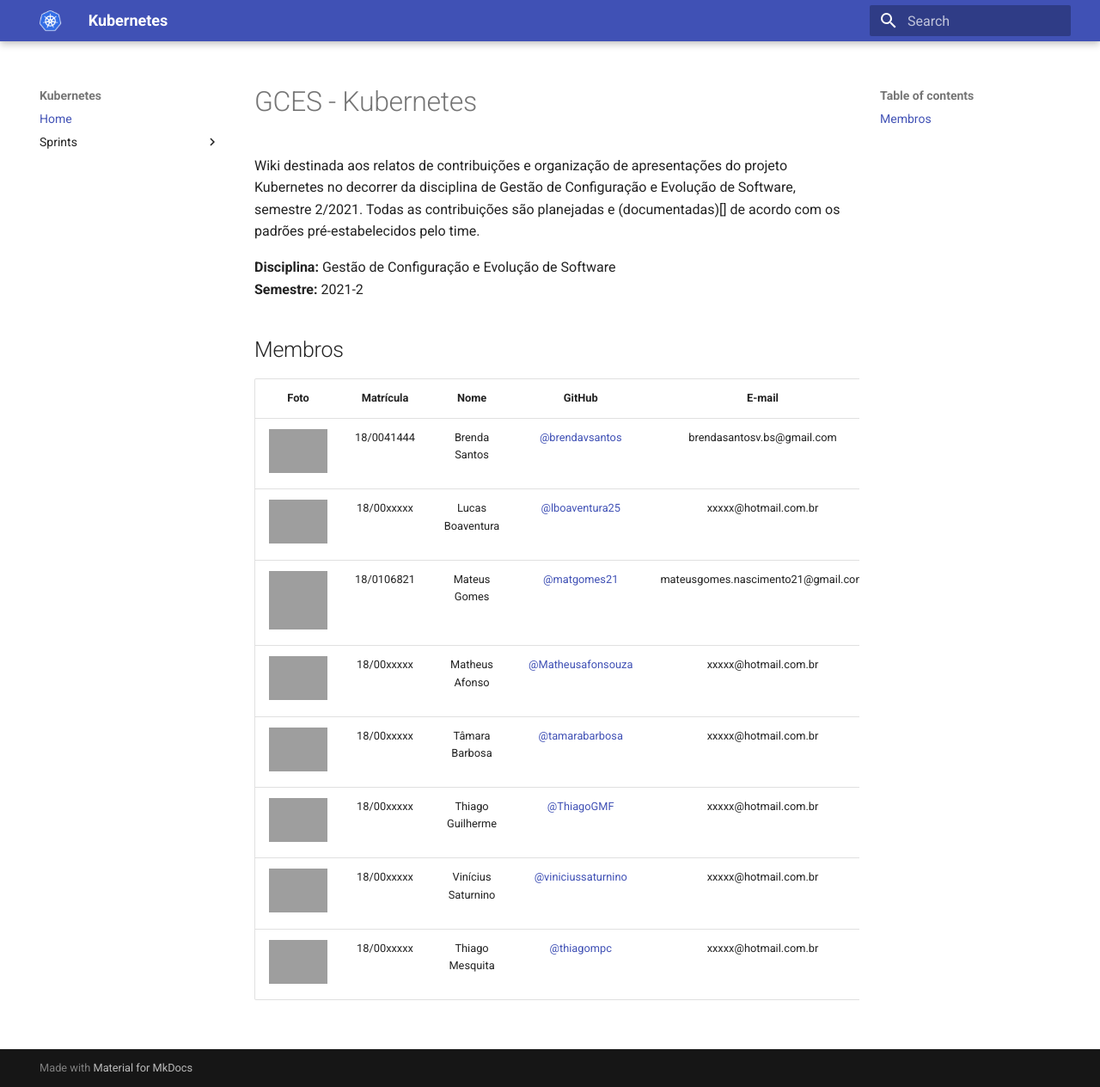
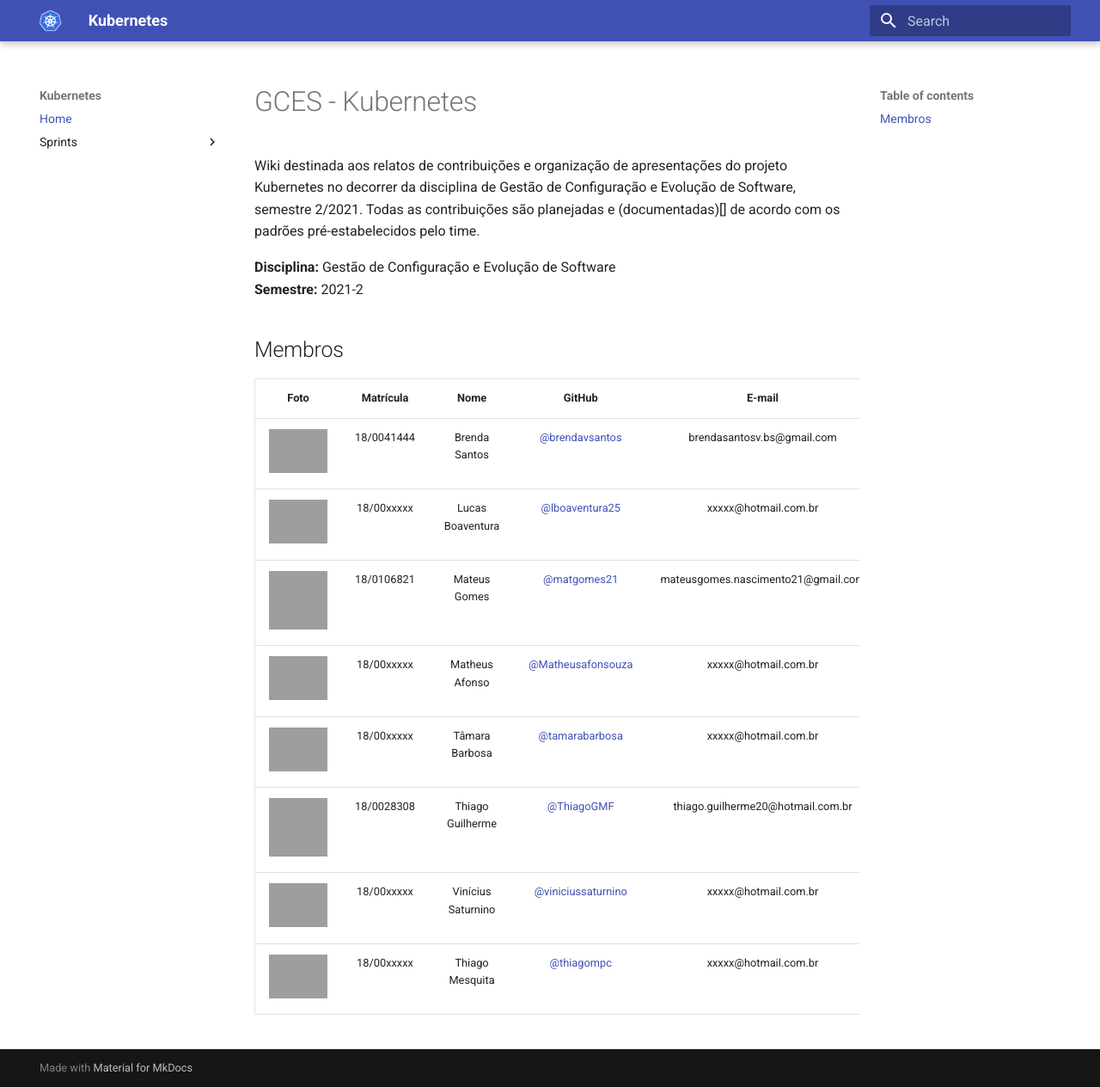
Before and after one commit to GCES-Kubernetes-2021-2/docs, an MkDocs documentation site: the page built from docs/index.md, in a window 1280 px wide and 1264 px high, cut to the strip 0-1264 px from the top of the window. Shown: the whole strip at 86% size. Built offline with MkDocs 1.6.1 and Material for MkDocs 9.7.7, drawn with Linux system fonts in a browser that asks for light colours; old or Windows-style settings are respelled for this version of MkDocs; grey boxes are pictures that could not be loaded.

Commit message:
adding thiago's infos

```diff
--- a/docs/index.md
+++ b/docs/index.md
@@ -14,7 +14,7 @@
 | ![Mateus Gomes][mateus-img] | 18/0106821 | Mateus Gomes | [@matgomes21][mateus-github] | mateusgomes.nascimento21@gmail.com |
 | ![Matheus Afonso][matheus-img] | 18/00xxxxx | Matheus Afonso | [@Matheusafonsouza][matheus-github] | xxxxx@hotmail.com.br |
 | ![Tamara][tamara-img] | 18/00xxxxx | Tâmara Barbosa | [@tamarabarbosa][tamara-github] | xxxxx@hotmail.com.br |
-| ![Thiago][thiago1-img] | 18/00xxxxx | Thiago Guilherme | [@ThiagoGMF][thiago1-github] | xxxxx@hotmail.com.br |
+| ![Thiago][thiago1-img] | 18/0028308 | Thiago Guilherme | [@ThiagoGMF][thiago1-github] | thiago.guilherme20@hotmail.com.br |
 | ![Vinicius][vinicius-img] | 18/00xxxxx | Vinícius Saturnino | [@viniciussaturnino][vinicius-github] | xxxxx@hotmail.com.br |
 | ![Thiago][thiago2-img] | 18/00xxxxx | Thiago Mesquita | [@thiagompc][thiago2-github] | xxxxx@hotmail.com.br |
 
@@ -33,7 +33,7 @@
 [tamara-img]:https://media.discordapp.net/attachments/750707734910992535/946933446159269968/WhatsApp_Image_2021-02-04_at_14.23.27.jpeg?width=343&height=458
 [tamara-github]:https://github.com/tamarabarbosa
 
-[thiago1-img]:https://media.discordapp.net/attachments/750707734910992535/946933446159269968/WhatsApp_Image_2021-02-04_at_14.23.27.jpeg?width=343&height=458
+[thiago1-img]:https://avatars.githubusercontent.com/u/50593193?v=4
 [thiago1-github]:https://github.com/ThiagoGMF
 
 [vinicius-img]:https://media.discordapp.net/attachments/750707734910992535/946933446159269968/WhatsApp_Image_2021-02-04_at_14.23.27.jpeg?width=343&height=458
```
